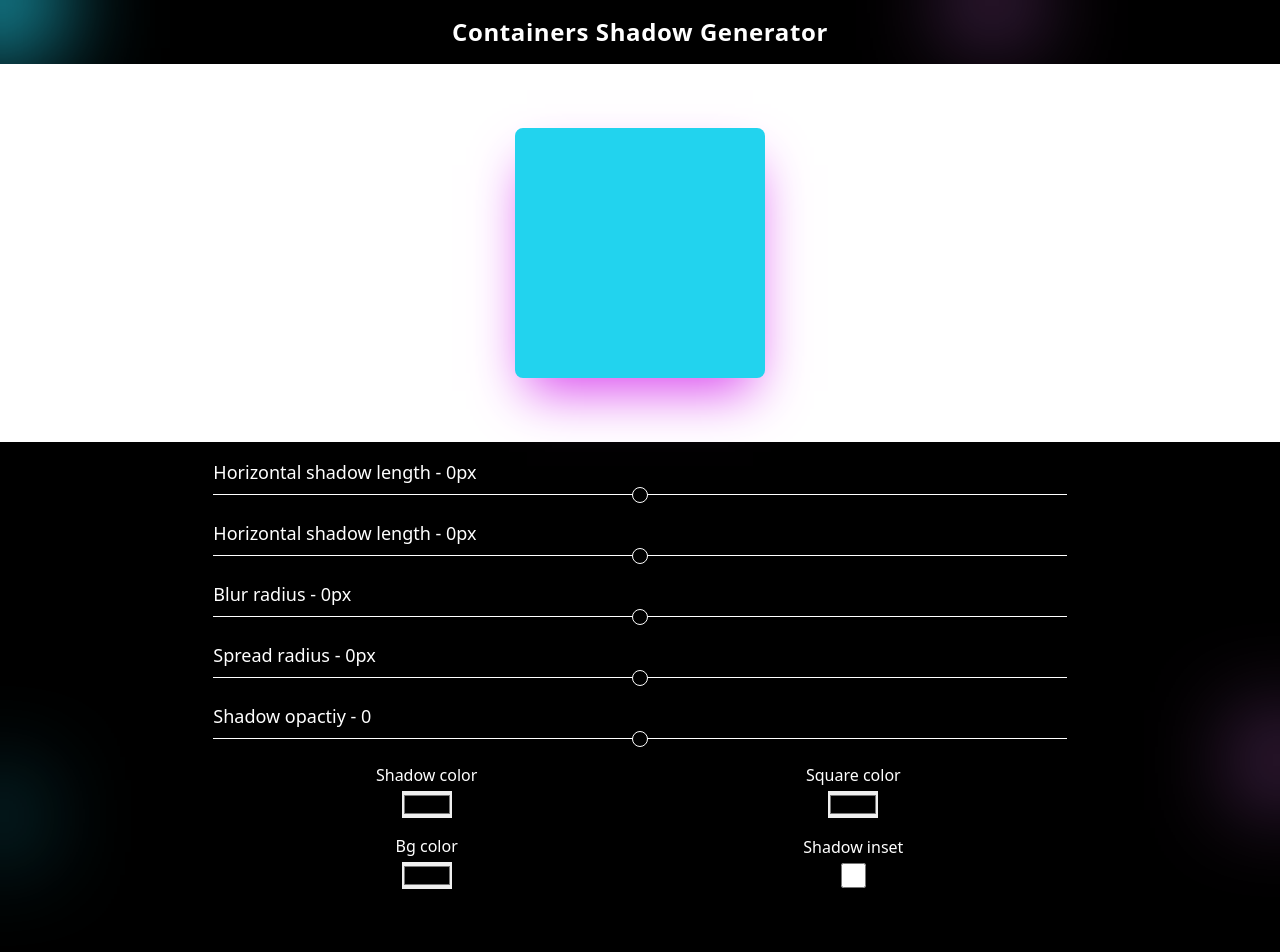
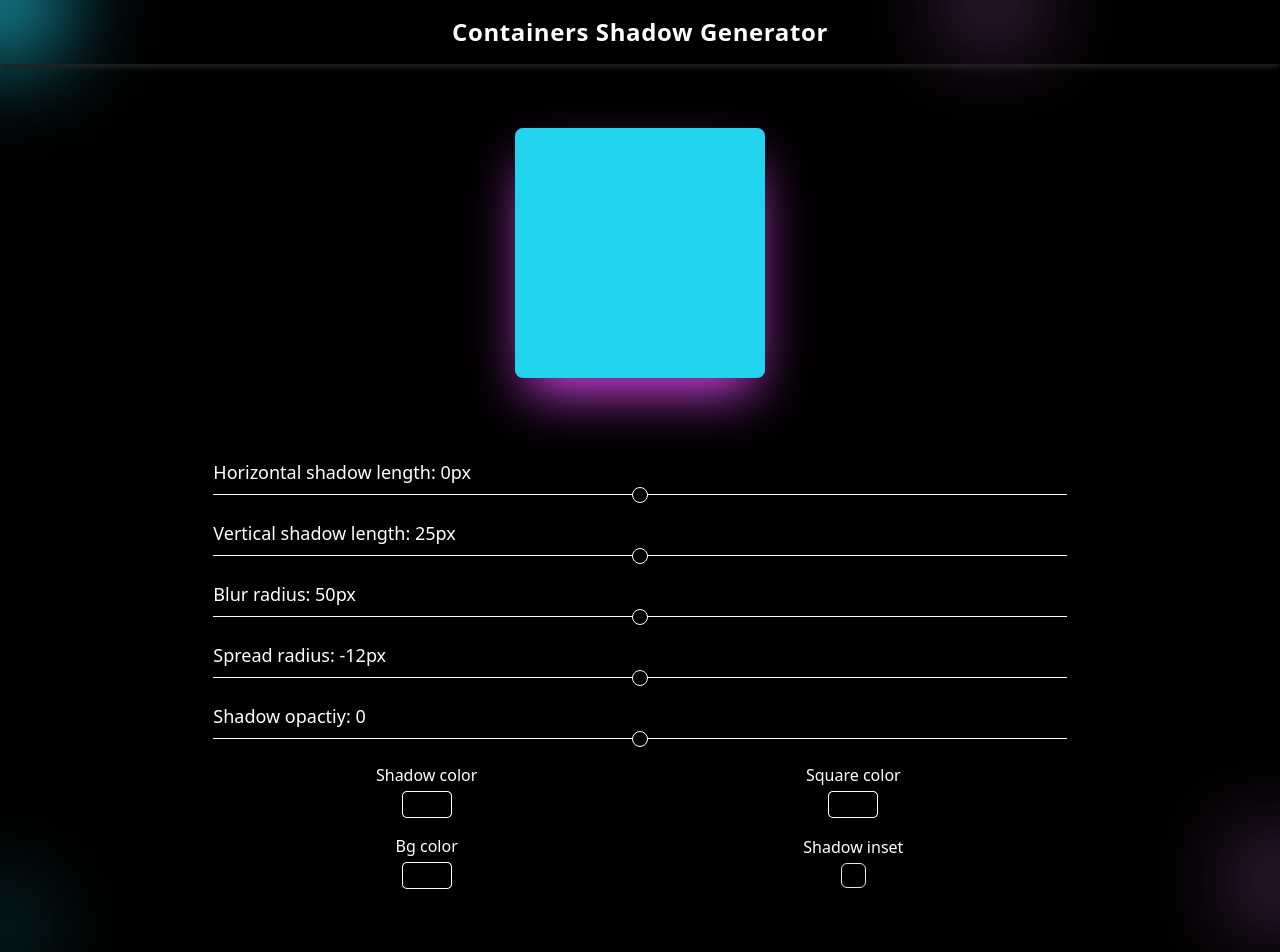
Before and after one commit to Facuiglesias/Shadow-generator, a React (Vite) app: page / in a window 1280 px wide. Shown: the top 952 px of the page. Built offline with nearby package versions, Linux system fonts and the light colour scheme.

Commit message:
Agregando nuevas funcionalidades

```diff
--- a/src/App.jsx
+++ b/src/App.jsx
@@ -4,13 +4,14 @@ import { useId } from "react"
 function App() {
   const [params, setParams] = useState({
     horizontal: 0,
-    vertical: 0,
-    blur: 0,
-    spread: 0,
-    shadowColor: "shadow-fuchsia-500",
+    vertical: 25,
+    blur: 50,
+    spread: -12,
+    shadowColor: "#d946ef",
     shadowOpacity: 1,
     squareColor: "rgb(34 211 238)",
-    bgColor: "bg-white"
+    bgColor: "",
+    shadowInset: false
   })
 
   const inputHorizontalLength = useId()
@@ -143,7 +144,8 @@ function App() {
 
   const handleShadowColorOnChange = (e) => {
     const newParams = structuredClone(params)
-    newParams.shadowColor = `shadow-[${e.target.value}]`
+    console.log(e.target.value)
+    newParams.shadowColor = e.target.value
     setParams(newParams)
   }
 
@@ -156,7 +158,13 @@ function App() {
 
   const handleBgColorOnChange = (e) => {
     const newParams = structuredClone(params)
-    newParams.bgColor = `bg-[${e.target.value}`
+    newParams.bgColor = e.target.value
+    setParams(newParams)
+  }
+
+  const handleCheckboxOnChange = (e) => {
+    const newParams = structuredClone(params)
+    newParams.shadowInset = e.target.checked
     setParams(newParams)
   }
 
@@ -165,23 +173,35 @@ function App() {
       <div className="absolute w-[0px] h-[0px] shadow-cyan-400 shadow-[0px_0px_100px_50px_#f7fafc] -z-50"></div>
       <div className="absolute w-[0px] h-[0px] right-72 shadow-fuchsia-400 shadow-[0px_0px_100px_25px_#f7fafc] -z-50"></div>
       <header className="text-white font-sans text-2xl font-bold text-center p-4 shadow-md shadow-[#222] tracking-wide">Containers Shadow Generator</header>
-      <main className="flex flex-col text-white pb-16">
-        <div className="bg-white pt-16 pb-16">
+      <main className="flex flex-col text-white pt-16 pb-16 gap-16">
+        <div
+          style={{backgroundColor:`${params.bgColor}`}}
+          className="">
           <div
-            style={{backgroundColor: params.squareColor}}
-            className={`h-[250px] w-[250px] m-auto rounded-lg shadow-2xl shadow-fuchsia-500`}>
+            style={
+              {
+                backgroundColor: params.squareColor,
+                boxShadow:`
+                ${params.horizontal}px
+                ${params.vertical}px
+                ${params.blur}px
+                ${params.spread}px
+                ${params.shadowColor}
+                ${params.shadowInset ? "inset" : ""}
+                ` }}
+            className={`h-[250px] w-[250px] m-auto rounded-lg shadow-2xl`}>
             </div>
         </div>
         <div className="flex flex-col w-2/3 m-auto pt-4 gap-2 text-lg">
-          <label htmlFor={inputHorizontalLength}>Horizontal shadow length - 0px </label>
+          <label htmlFor={inputHorizontalLength}>Horizontal shadow length: {params.horizontal}px </label>
           <input id={inputHorizontalLength} onChange={(e)=>{handleHorizontalOnChange(e)}} min="-200" max="200" type="range" className="mb-4"/>
-          <label htmlFor={inputVerticalLength}>Horizontal shadow length - 0px</label>
+          <label htmlFor={inputVerticalLength}>Vertical shadow length: {params.vertical}px</label>
           <input id={inputVerticalLength} onChange={(e)=>{handleVerticalOnChange(e)}} min="-200" max="200" type="range" className="mb-4"/>
-          <label htmlFor={inputBlurRadius}>Blur radius - 0px</label>
+          <label htmlFor={inputBlurRadius}>Blur radius: {params.blur}px</label>
           <input id={inputBlurRadius} onChange={(e)=>{handleBlurOnChange(e)}} min="0" max="300" type="range" className="mb-4"/>
-          <label htmlFor={inputSpreadRadius}>Spread radius - 0px</label>
+          <label htmlFor={inputSpreadRadius}>Spread radius: {params.spread}px</label>
           <input id={inputSpreadRadius} onChange={(e)=>{handleSpreadOnChange(e)}} min="-200" max="200" type="range" className="mb-4"/>
-          <label htmlFor={inputShadowOpacity}>Shadow opactiy - 0</label>
+          <label htmlFor={inputShadowOpacity}>Shadow opactiy: 0</label>
           <input id={inputShadowOpacity} onChange={(e)=>{handleOpacityOnChange(e)}} min="0" max="1" step="0.01" type="range" className="mb-4"/>
           <div className="grid grid-cols-2 text-base place-items-center gap-y-4">
             <div className="flex flex-col items-center gap-1">
@@ -198,9 +218,14 @@ function App() {
             </div>
             <div className="flex flex-col items-center gap-1">
               <label htmlFor={inputBackgroundColor}>Shadow inset</label>
-              <input id={inputBackgroundColor} className="w-[25px] h-[25px]" type="checkbox"/>
+              <input id={inputBackgroundColor} onChange={(e)=>{handleCheckboxOnChange(e)}} className="w-[25px] h-[25px] appearance-none border rounded-md" style={{backgroundColor:`${params.shadowInset ? "red" : ""}`}} type="checkbox"/>
             </div>
           </div>
+        </div>
+        <div className="bg-[#222] w-2/3 m-auto text-sm p-4 rounded-md">
+                <p>-webkit-box-shadow: 10px 10px 5px 0px rgba(0,0,0,0.75);</p>
+                <p>-moz-box-shadow: 10px 10px 5px 0px rgba(0,0,0,0.75);</p>
+                <p>box-shadow: 10px 10px 5px 0px rgba(0,0,0,0.75);</p>
         </div>
       </main>
       <footer className="text-white flex justify-between items-center footerBorder">
@@ -211,8 +236,8 @@ function App() {
           <span>{gmailSVG}</span>
         </div>
       </footer>
-      <div className="absolute w-[0px] h-[0px] -bottom-4 shadow-cyan-400 shadow-[0px_0px_100px_20px_#f7fafc] -z-50"></div>
-      <div className="absolute w-[0px] h-[0px] bottom-10 right-0 shadow-fuchsia-400 shadow-[0px_0px_100px_25px_#f7fafc] -z-50"></div>
+      <div className="absolute w-[0px] h-[0px] -bottom-32 shadow-cyan-400 shadow-[0px_0px_100px_20px_#f7fafc] -z-50"></div>
+      <div className="absolute w-[0px] h-[0px] -bottom-20 right-0 shadow-fuchsia-400 shadow-[0px_0px_100px_25px_#f7fafc] -z-50"></div>
     </>
   )
 }
--- a/src/index.css
+++ b/src/index.css
@@ -42,3 +42,14 @@ input[type="range"] {
     height: 1rem;
     width: 1rem;
   }
+
+  input[type="color"] {
+    border-radius: 5px;
+}
+input[type="color"]::-webkit-color-swatch-wrapper {
+    padding: 0;
+}
+input[type="color"]::-webkit-color-swatch {
+    border: 1px solid;
+    border-radius: 5px;
+}
```
